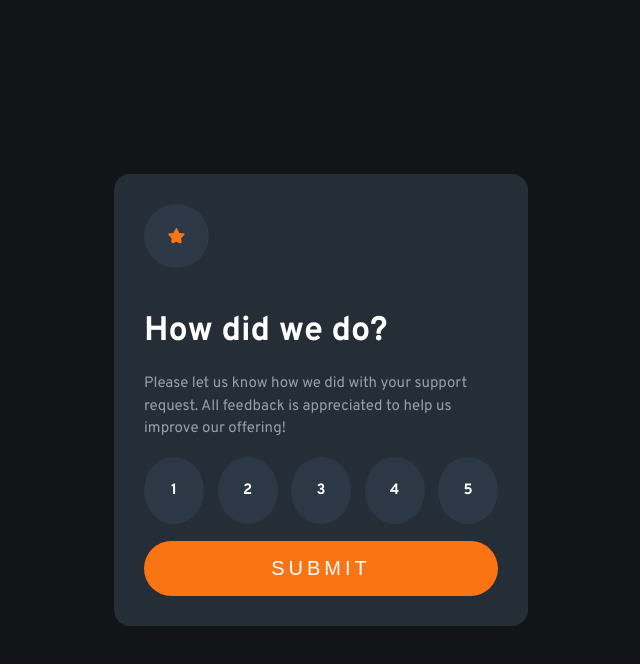
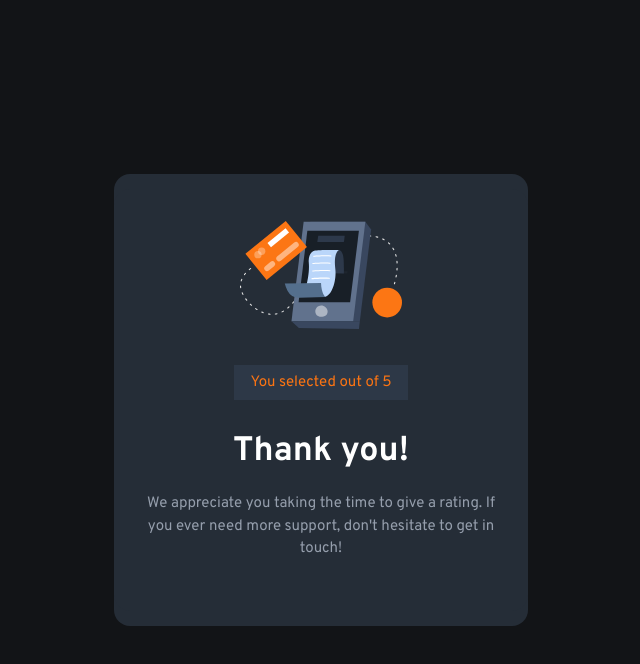
Before and after one commit to GIR0SAN/interactive-rating, a plain HTML site: page index.html in a window 1280 px wide. Both pictures are taken after a click on the button "SUBMIT". Shown: the whole page, without its empty margins (319-959 px from the left). Drawn offline with Linux system fonts and the light colour scheme.

Commit message:
ADD show modal

```diff
--- a/index.html
+++ b/index.html
@@ -22,15 +22,17 @@
             to help us improve our offering!</p>
         </div>
 
-        <ul class="l-list">
-          <li class="c-number__list" id="note1">1</li>
-          <li class="c-number__list" id="note2">2</li>
-          <li class="c-number__list" id="note3">3</li>
-          <li class="c-number__list" id="note4">4</li>
-          <li class="c-number__list" id="note5">5</li>
-        </ul>
+        <div class="l-rates" id="options">
 
-        <button type="submit" id="submit" class="c-submit">Submit</button >
+          <div class="elementos" id="um">1</div>
+          <div class="elementos" id="um">2</div>
+          <div class="elementos" id="um">3</div>
+          <div class="elementos" id="um">4</div>
+          <div class="elementos" id="um">5</div>
+
+        </div>
+
+        <button type="submit" id="button" class="c-submit">Submit</button >
       </main>
 
       <div class="l-modal" id="modal">
@@ -39,8 +41,8 @@
 
 
 
-          <div class="l-result">
-            <p class="c-result__text">You</p>
+          <div class="l-result" id="thankyou">
+            <p class="c-result__text">You selected <span id="userValue"></span> out of 5</p>
 
             <div class="l-text__wrapper">
               <h2 class="c-h1">Thank you!</h2>
--- a/script.js
+++ b/script.js
@@ -0,0 +1,13 @@
+var rate = document.getElementById('um')
+
+const button = document.getElementById('button')
+const popup = document.getElementById('modal')
+
+
+rate.addEventListener('click', ()=>{
+  rate.style.backgroundColor = "var(--Orange)"
+})
+
+button.addEventListener('click', ()=>{
+  popup.style.display = 'flex'
+})
--- a/style.css
+++ b/style.css
@@ -35,7 +35,6 @@ body{
     width: 414PX;
     padding: 30PX;
     border-radius: 16px;
-    display: ;
 }
 
 .c-star__image{
@@ -55,31 +54,43 @@ body{
     color: var(--Light-Grey);
 }
 
-ul{
-    list-style: none;
+.l-rates{
     display: flex;
+    flex-direction: row;
     margin: 20px 0;
     justify-content: space-between;
     height: 60px;
     align-items: center;
+    position: relative;
 }
 
-.c-number__list{
+input{
+   display: none;
+}
+
+.elementos{
     font-weight: 700;
     padding:24px;
-    min-width: 60px;
+    max-width: 50px;
+    max-height: 50px;
     background-color: var(--Gray);
     border-radius: 50%;
     cursor: pointer;
-    text-align: center;
+    display: flex;
+    justify-content: center;
+    align-items: center;
     transition: .15s ease-in-out;
 }
 
-.c-number__list:hover{
+.elementos:hover{
     background-color: var(--Light-Grey);
 }
 
-.c-number__list:active{
+.elementos:focus{
+    background-color: var(--Light-Grey);
+}
+
+.elemento.selecionado{
     background-color: var(--Orange);
 }
 
```
